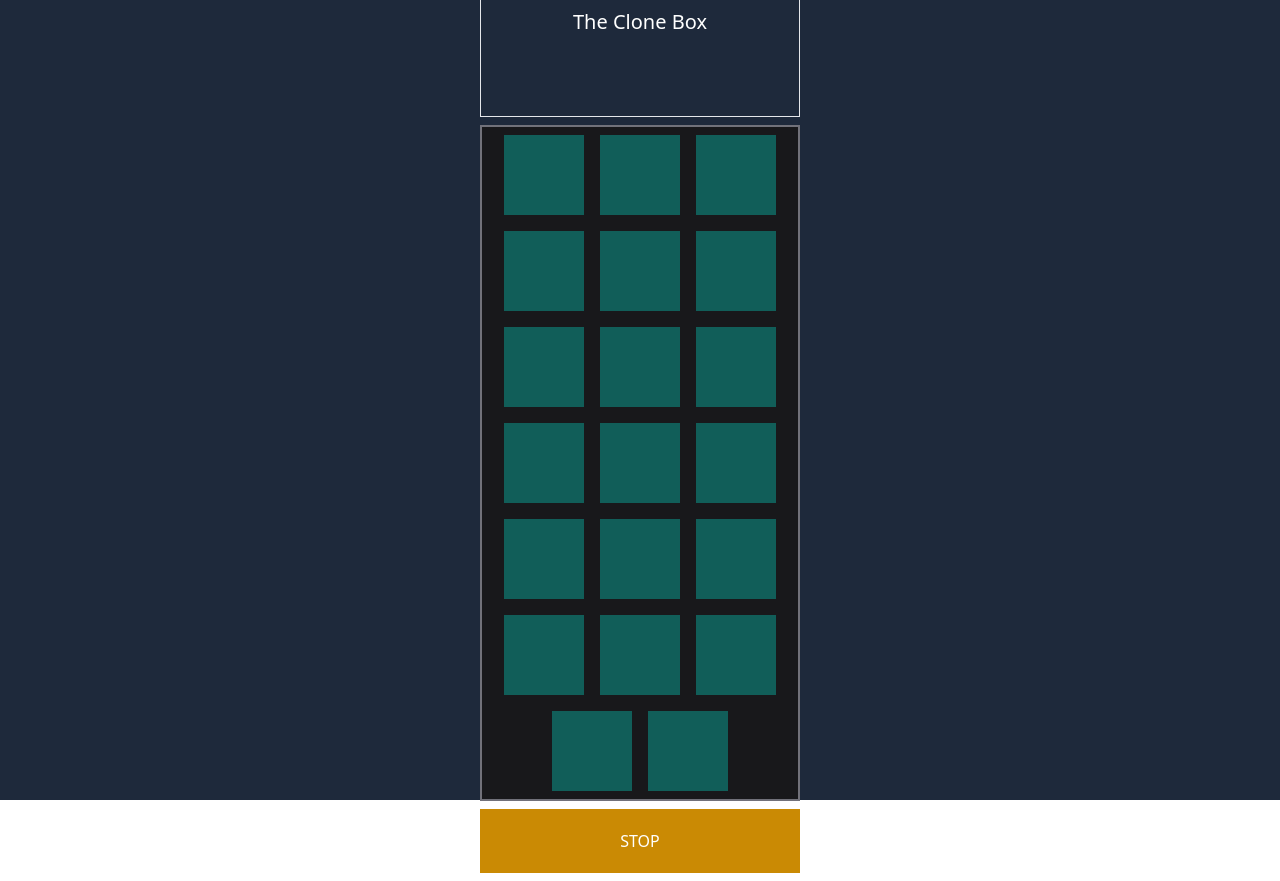
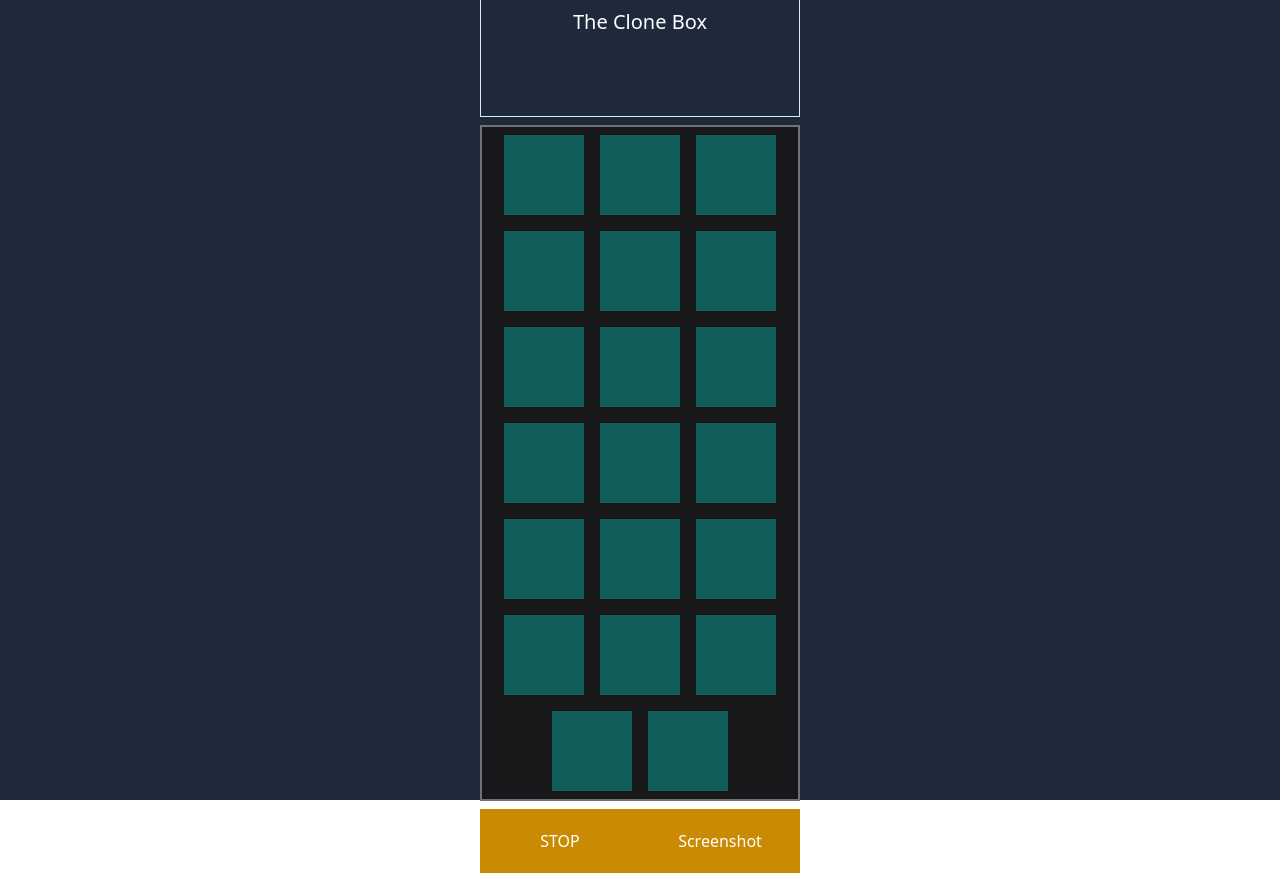
Before and after one commit to Enired/incredibox-clone, a Next.js app: page / in a window 1280 px wide. Built offline with nearby package versions, Linux system fonts and the light colour scheme; no server answers.

Commit message:
Temp solution to saving deck pic

```diff
--- a/package.json
+++ b/package.json
@@ -13,6 +13,7 @@
     "classnames": "^2.3.2",
     "eslint": "8.27.0",
     "eslint-config-next": "13.0.3",
+    "html2canvas": "^1.4.1",
     "next": "13.0.3",
     "react": "18.2.0",
     "react-dom": "18.2.0",
--- a/pages/index.js
+++ b/pages/index.js
@@ -3,6 +3,7 @@ import Image from 'next/image';
 import { BeatButton } from '../components/BeatButton';
 import styles from '../styles/Home.module.css';
 import { useEffect, useState } from 'react';
+import html2canvas from 'html2canvas';
 
 //All sounds from sounds public folder
 import { sounds } from '../public/sounds/index';
@@ -16,10 +17,22 @@ export default function Home() {
   const allStopFn = () => {
     setAllStop(allStop + 1);
   };
+
+  const screenshot = () => {
+    html2canvas(document.body).then(function (canvas) {
+      // document.body.appendChild(canvas);
+      var dataURL = canvas.toDataURL("image/png");
+      var newTab = window.open('about:blank', 'image from canvas');
+      newTab.document.write("<a href='" + dataURL + "'download>Download your deck pic</a>");
+      return;
+    });
+
+  };
+
   return (
     <div className='flex flex-col w-full justify-center items-center'>
       <h1 className='flex text-white text-xl border-solid border w-1/4 p-20 m-2 justify-center'>The Clone Box</h1>
-    <div className='flex flex-wrap bg-zinc-900 border-zinc-500 border-double border-2 w-1/4 h-fit content-center justify-center'>
+      <div id='sound-deck' className='flex flex-wrap bg-zinc-900 border-zinc-500 border-double border-2 w-1/4 h-fit content-center justify-center'>
         {sounds.map((sound, index) => {
           return (
             <BeatButton
@@ -39,6 +52,11 @@ export default function Home() {
           label={'STOP'}
           onClick={allStopFn}
         />
+
+        <ControlButton
+          label={'Screenshot'}
+          onClick={screenshot}
+        />
       </div>
 
     </div>
```
Also changed, not shown: 1 other file (tests, documents, lock files or other folders). Lines whose indentation alone changed are shown as unchanged.
